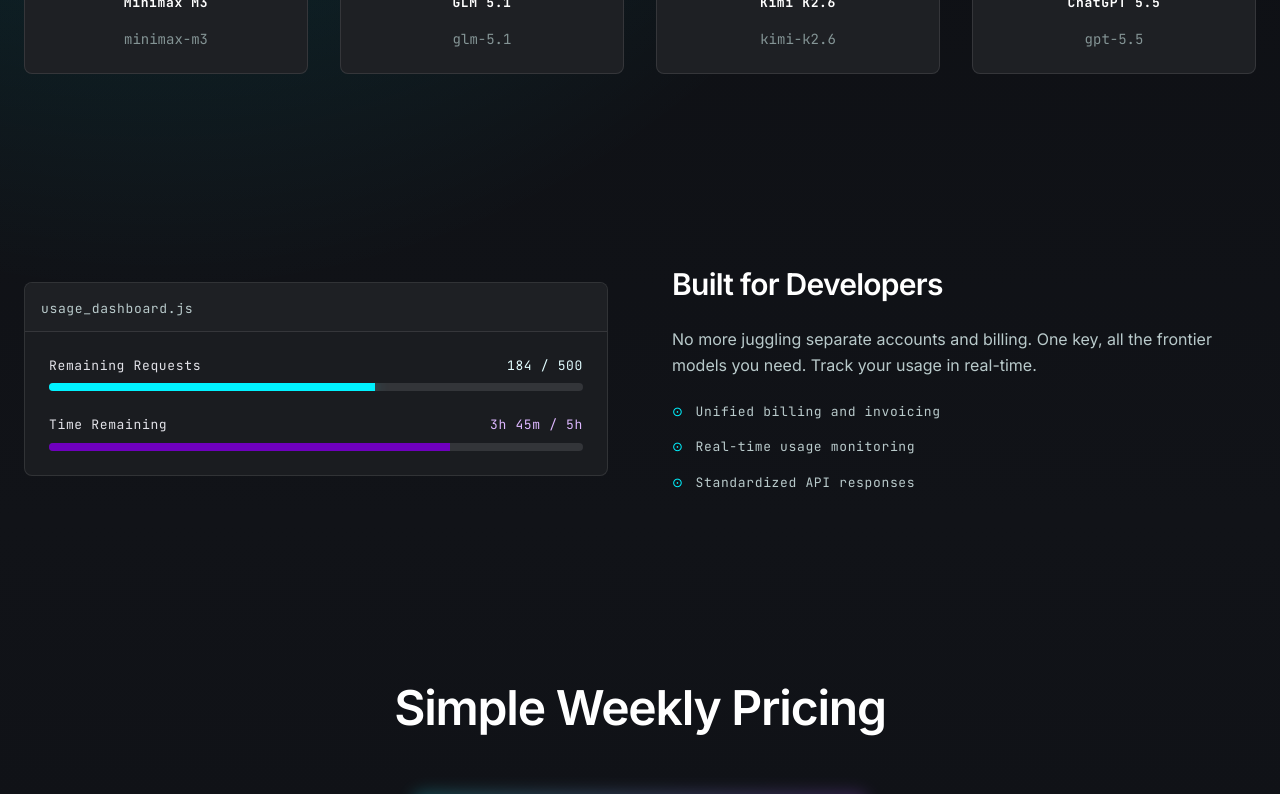
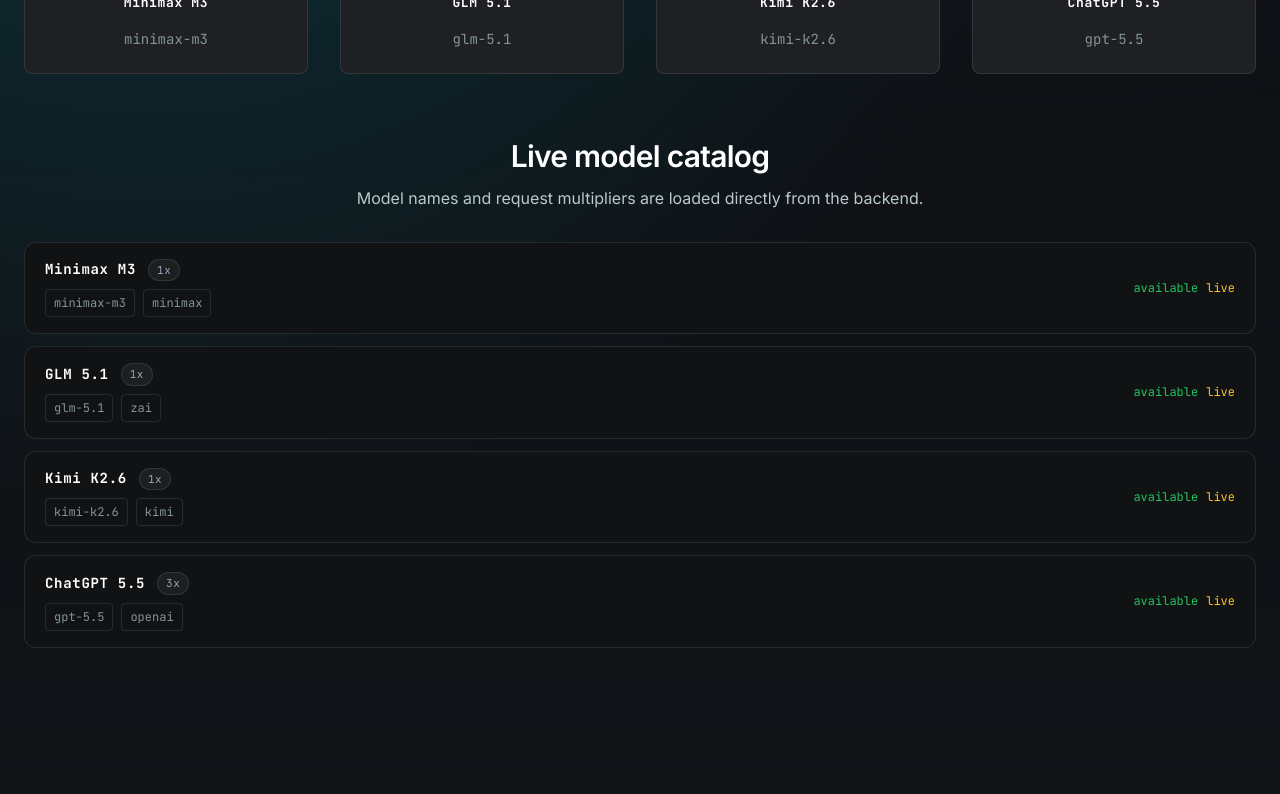
Before and after one commit to asugan/DekadansAI-Frontend, a Next.js app: page / in a window 1280 px wide. Shown: the part 1100-1894 px from the top of the page. Built offline with nearby package versions, Linux system fonts and the light colour scheme; no server answers.

Commit message:
Add live model catalog to homepage
Co-authored-by: factory-droid[bot] <138933559+factory-droid[bot]@users.noreply.github.com>

```diff
--- a/app/page.tsx
+++ b/app/page.tsx
@@ -1,5 +1,92 @@
 import Image from "next/image";
 import Link from "next/link";
+
+import { getBackendBaseUrl } from "@/lib/server/backend-url";
+
+type JsonObject = Record<string, unknown>;
+
+interface HomepageModel {
+  id: string;
+  name: string;
+  provider: string | null;
+  requestCost: number;
+}
+
+const FALLBACK_MODELS: HomepageModel[] = [
+  { id: "minimax-m3", name: "Minimax M3", provider: "minimax", requestCost: 1 },
+  { id: "glm-5.1", name: "GLM 5.1", provider: "zai", requestCost: 1 },
+  { id: "kimi-k2.6", name: "Kimi K2.6", provider: "kimi", requestCost: 1 },
+  { id: "gpt-5.5", name: "ChatGPT 5.5", provider: "openai", requestCost: 3 }
+];
+
+const FEATURED_MODELS = [
+  { name: "Minimax M3", version: "minimax-m3", logo: "/minimax.png" },
+  { name: "GLM 5.1", version: "glm-5.1", logo: "/zai.jpg" },
+  { name: "Kimi K2.6", version: "kimi-k2.6", logo: "/kimilogo.webp" },
+  { name: "ChatGPT 5.5", version: "gpt-5.5", logo: "/chatgptlogo.png" }
+];
+
+function asObject(value: unknown): JsonObject {
+  if (value && typeof value === "object" && !Array.isArray(value)) {
+    return value as JsonObject;
+  }
+
+  return {};
+}
+
+function asNumber(value: unknown, fallback: number): number {
+  if (typeof value === "number" && Number.isFinite(value)) {
+    return value;
+  }
+
+  if (typeof value === "string") {
+    const parsed = Number.parseInt(value, 10);
+    if (!Number.isNaN(parsed)) {
+      return parsed;
+    }
+  }
+
+  return fallback;
+}
+
+function normalizeHomepageModels(payload: unknown): HomepageModel[] {
+  const root = asObject(payload);
+  const rawModels = Array.isArray(root.data) ? root.data : [];
+
+  return rawModels
+    .map((entry): HomepageModel | null => {
+      const model = asObject(entry);
+      const id = typeof model.id === "string" ? model.id.trim() : "";
+      if (!id) return null;
+
+      return {
+        id,
+        name: typeof model.name === "string" && model.name.trim() ? model.name : id,
+        provider:
+          typeof model.provider === "string" && model.provider.trim() ? model.provider : null,
+        requestCost: Math.max(1, asNumber(model.requestCost, 1))
+      };
+    })
+    .filter((entry): entry is HomepageModel => entry !== null);
+}
+
+async function getHomepageModels(): Promise<HomepageModel[]> {
+  try {
+    const response = await fetch(new URL("/models", getBackendBaseUrl()), {
+      cache: "no-store"
+    });
+    const payload: unknown = await response.json().catch(() => null);
+
+    if (!response.ok) {
+      return FALLBACK_MODELS;
+    }
+
+    const models = normalizeHomepageModels(payload);
+    return models.length ? models : FALLBACK_MODELS;
+  } catch {
+    return FALLBACK_MODELS;
+  }
+}
 
 function MailIcon() {
   return (
@@ -31,13 +118,8 @@
   );
 }
 
-export default function Home() {
-  const models = [
-    { name: "Minimax M3", version: "minimax-m3", logo: "/minimax.png" },
-    { name: "GLM 5.1", version: "glm-5.1", logo: "/zai.jpg" },
-    { name: "Kimi K2.6", version: "kimi-k2.6", logo: "/kimilogo.webp" },
-    { name: "ChatGPT 5.5", version: "gpt-5.5", logo: "/chatgptlogo.png" }
-  ];
+export default async function Home() {
+  const models = await getHomepageModels();
   const pricingItems = [
     ["⚡", "500 requests included"],
     ["◴", "Up to 5 hours of AI usage"],
@@ -165,8 +247,8 @@
               providers separately.
             </p>
           </div>
-          <div className="grid grid-cols-2 gap-4 md:grid-cols-4 md:gap-8">
-            {models.map((model) => (
+          <div className="mb-16 grid grid-cols-2 gap-4 md:grid-cols-4 md:gap-8">
+            {FEATURED_MODELS.map((model) => (
               <article
                 className="group relative rounded-lg border border-white/10 bg-[#1e2024] p-6 transition hover:border-cyan-300/40"
                 key={model.name}
@@ -184,6 +266,47 @@
                   </div>
                   <h3 className="font-mono text-[13px] font-bold tracking-wider text-white">{model.name}</h3>
                   <p className="font-mono text-sm text-[#849495]">{model.version}</p>
+                </div>
+              </article>
+            ))}
+          </div>
+
+          <div className="mb-8 text-center">
+            <h3 className="mb-3 text-2xl font-semibold tracking-tight text-white md:text-3xl">
+              Live model catalog
+            </h3>
+            <p className="mx-auto max-w-2xl text-(--ink-muted)">
+              Model names and request multipliers are loaded directly from the backend.
+            </p>
+          </div>
+          <div className="space-y-3">
+            {models.map((model) => (
+              <article
+                className="group relative rounded-xl border border-white/10 bg-[#101214] px-5 py-4 transition hover:border-cyan-300/40 hover:bg-[#15171b]"
+                key={model.id}
+              >
+                <div className="absolute inset-0 rounded-xl bg-linear-to-r from-cyan-300/5 to-transparent opacity-0 transition group-hover:opacity-100" />
+                <div className="relative flex flex-col gap-4 md:flex-row md:items-center md:justify-between">
+                  <div className="min-w-0 space-y-2">
+                    <div className="flex flex-wrap items-center gap-3">
+                      <h3 className="truncate font-mono text-[14px] font-bold tracking-wider text-white">
+                        {model.name}
+                      </h3>
+                      <span className="rounded-full border border-white/10 bg-white/5 px-2 py-0.5 font-mono text-[11px] tracking-wider text-[#94a3b8]">
+                        {model.requestCost}x
+                      </span>
+                    </div>
+                    <div className="flex flex-wrap items-center gap-2 font-mono text-[12px] text-[#849495]">
+                      <span className="rounded border border-white/10 px-2 py-1">{model.id}</span>
+                      {model.provider ? (
+                        <span className="rounded border border-white/10 px-2 py-1">{model.provider}</span>
+                      ) : null}
+                    </div>
+                  </div>
+                  <div className="flex items-center gap-2 font-mono text-[12px]">
+                    <span className="text-[#22c55e]">available</span>
+                    <span className="text-[#fbbf24]">live</span>
+                  </div>
                 </div>
               </article>
             ))}
--- a/lib/account-client.ts
+++ b/lib/account-client.ts
@@ -63,6 +63,7 @@
   name: string;
   provider: string | null;
   enabled: boolean;
+  requestCost: number;
 }
 
 export interface ModelsSnapshot {
@@ -205,7 +206,8 @@
         name: typeof model.name === "string" && model.name.trim() ? model.name : id,
         provider:
           typeof model.provider === "string" && model.provider.trim() ? model.provider : null,
-        enabled: asBoolean(model.enabled, true)
+        enabled: asBoolean(model.enabled, true),
+        requestCost: Math.max(1, asNumber(model.requestCost, 1))
       } satisfies ModelInfo;
     })
     .filter((entry): entry is ModelInfo => entry !== null);
```
